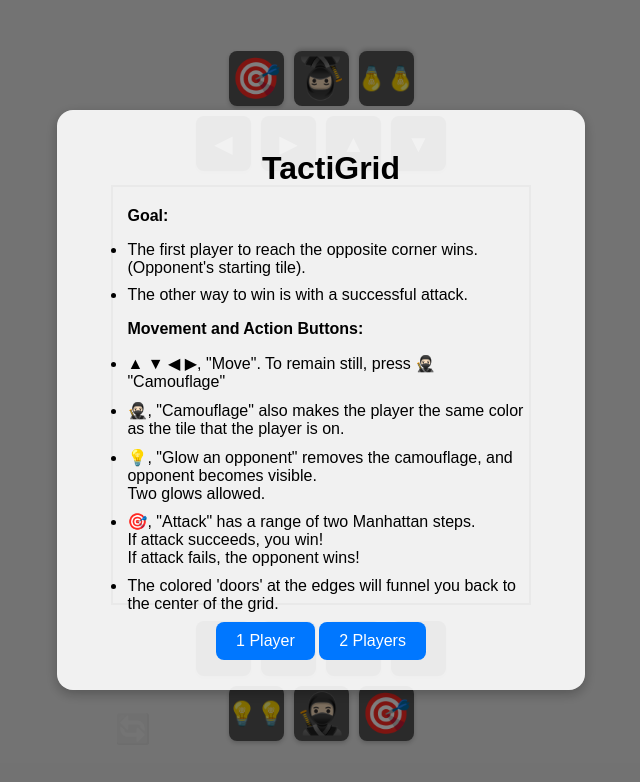
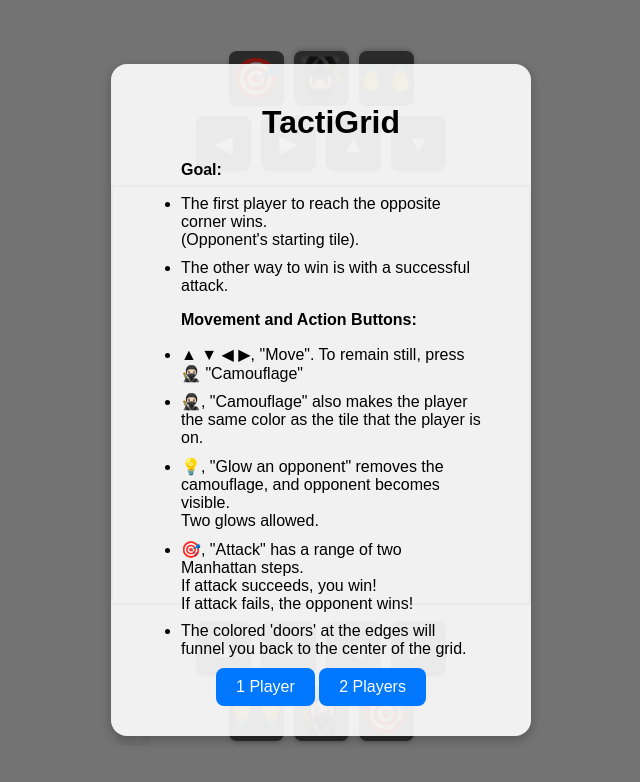
Before and after one commit to markmcla74/TactiGrid, a website: page index.html in a window 1280 px wide. Shown: the whole page, without its empty margins (319-959 px from the left). Drawn offline with Linux system fonts and the light colour scheme.

Commit message:
Add files via upload

```diff
--- a/style-TactiGrid.css
+++ b/style-TactiGrid.css
@@ -165,6 +165,8 @@ overflow-y: auto;
   border-radius: 16px;
   text-align: center;
   box-shadow: 0 4px 12px rgba(0,0,0,0.25);
+  width: 86%;
+  max-width: 420px; /* Keeps card nice and narrow on phones */
 }
 
 .overlay-content h1 {
```
